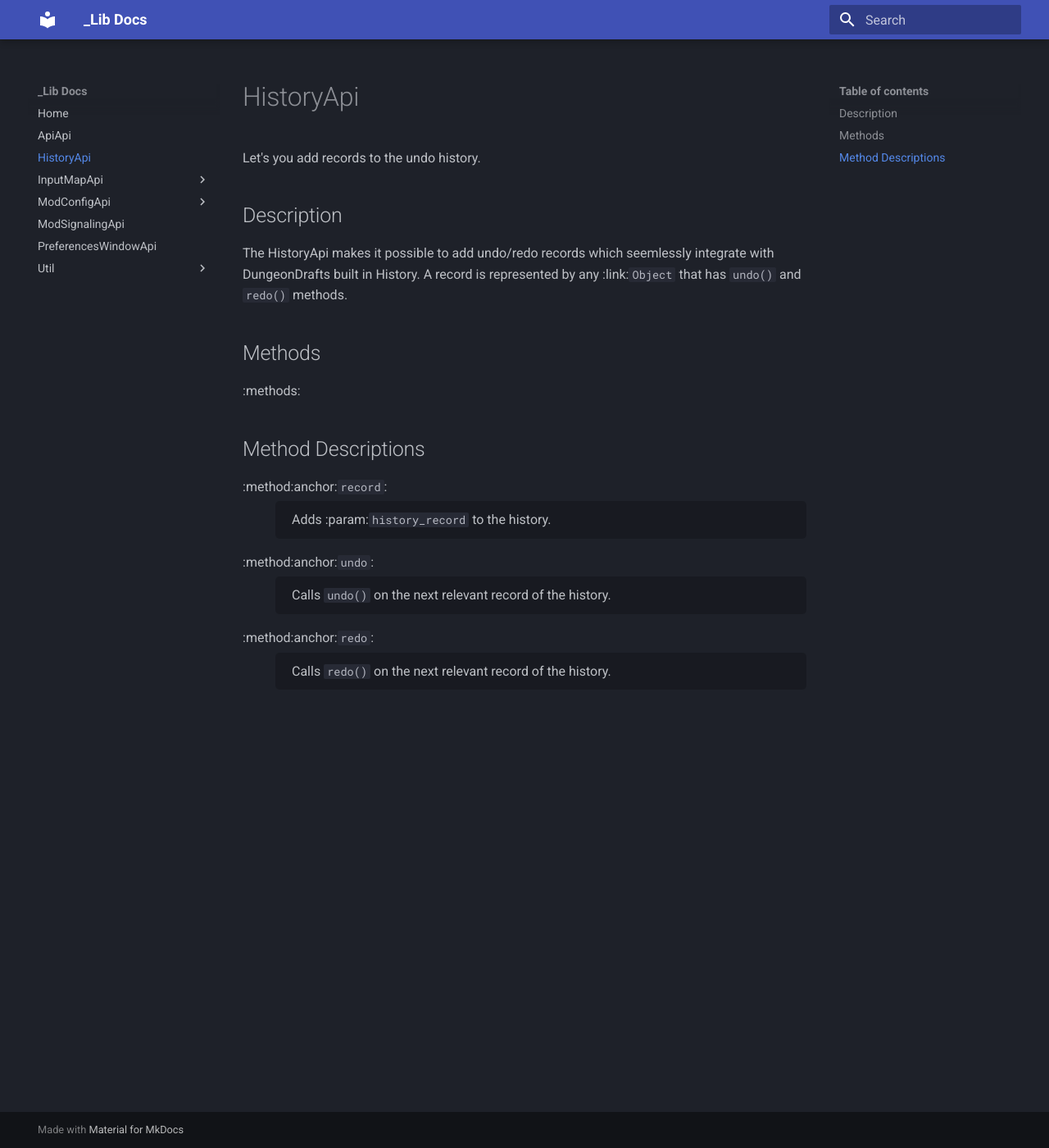
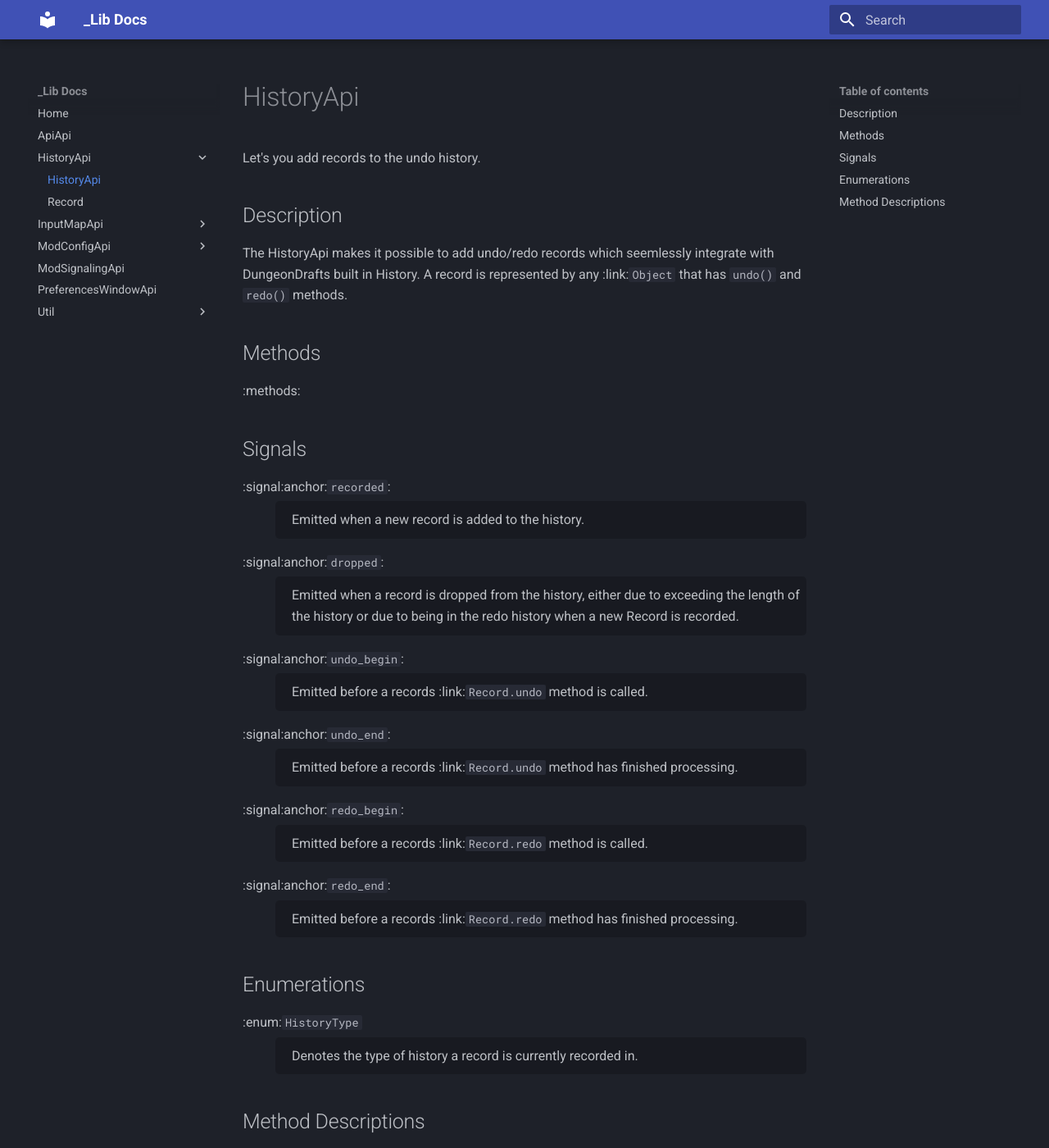
Before and after one commit to CreepyCre/_Lib, an MkDocs documentation site: the page built from src/HistoryApi/index.md, in a window 1280 px wide and 1400 px high. Shown: the whole window at 82% size. Built offline with MkDocs 1.6.1 and Material for MkDocs 9.7.7, drawn with Linux system fonts in a browser that asks for light colours.

Commit message:
+ Record, finished HistoryApi

```diff
--- a/mkdocs.yml
+++ b/mkdocs.yml
@@ -22,7 +22,9 @@ extra_css:
 nav:
   - Home: index.md
   - ApiApi: ApiApi.md
-  - HistoryApi: HistoryApi.md
+  - HistoryApi:
+    - HistoryApi: HistoryApi/index.md
+    - Record: HistoryApi/Record.md
   - InputMapApi:
     - InputMapApi: InputMapApi/index.md
     - InputEventEmitterNode: InputMapApi/InputEventEmitterNode.md
--- a/src/HistoryApi.md
+++ /dev/null
@@ -1,35 +0,0 @@
----
-_: _
----
-root: ..
-methods:    void record(history_record: Object)
-            bool undo()
-            bool redo()
-
-
-Let's you add records to the undo history.
-
-## Description
-
-The HistoryApi makes it possible to add undo/redo records which seemlessly integrate with DungeonDrafts built in History. A record is represented by any :link:`Object` that has `undo()` and `redo()` methods.
-
-## Methods
-
-:methods:
-
-## Method Descriptions
-
-:method:anchor:`record`: <br>
-<span class="indent">
-Adds :param:`history_record` to the history.
-</span>
-
-:method:anchor:`undo`: <br>
-<span class="indent">
-Calls `undo()` on the next relevant record of the history.
-</span>
-
-:method:anchor:`redo`: <br>
-<span class="indent">
-Calls `redo()` on the next relevant record of the history.
-</span>
--- /dev/null
+++ b/src/HistoryApi/index.md
@@ -0,0 +1,81 @@
+---
+_: _
+---
+root: ..
+methods:    void record(history_record: Object, max_count: int = null, record_type: Variant = null)
+            bool undo()
+            bool redo()
+enums:      HistoryType {UNDO, REDO}
+signals:    recorded(history_record)
+            dropped(history_record, type)
+            undo_begin(history_record)
+            undo_end(history_record)
+            redo_begin(history_record)
+            redo_end(history_record)
+
+
+Let's you add records to the undo history.
+
+## Description
+
+The HistoryApi makes it possible to add undo/redo records which seemlessly integrate with DungeonDrafts built in History. A record is represented by any :link:`Object` that has `undo()` and `redo()` methods.
+
+## Methods
+
+:methods:
+
+## Signals
+
+:signal:anchor:`recorded`: <br>
+<span class="indent">
+Emitted when a new record is added to the history.
+</span>
+
+:signal:anchor:`dropped`: <br>
+<span class="indent">
+Emitted when a record is dropped from the history, either due to exceeding the length of the history or due to being in the redo history when a new Record is recorded.
+</span>
+
+:signal:anchor:`undo_begin`: <br>
+<span class="indent">
+Emitted before a records :link:`Record.undo` method is called.
+</span>
+
+:signal:anchor:`undo_end`: <br>
+<span class="indent">
+Emitted before a records :link:`Record.undo` method has finished processing.
+</span>
+
+:signal:anchor:`redo_begin`: <br>
+<span class="indent">
+Emitted before a records :link:`Record.redo` method is called.
+</span>
+
+:signal:anchor:`redo_end`: <br>
+<span class="indent">
+Emitted before a records :link:`Record.redo` method has finished processing.
+</span>
+
+## Enumerations
+
+:enum:`HistoryType`
+<span class="indent">
+Denotes the type of history a record is currently recorded in.
+</span>
+
+## Method Descriptions
+
+:method:anchor:`record`: <br>
+<span class="indent">
+Adds :param:`history_record` to the history.
+</span>
+
+:method:anchor:`undo`: <br>
+<span class="indent">
+Calls `undo()` on the next relevant record of the history.
+</span>
+
+:method:anchor:`redo`: <br>
+<span class="indent">
+Calls `redo()` on the next relevant record of the history.
+</span>
```
Also changed, not shown: src/HistoryApi/Record.md (added, +54 -0 lines), 1 other file.
